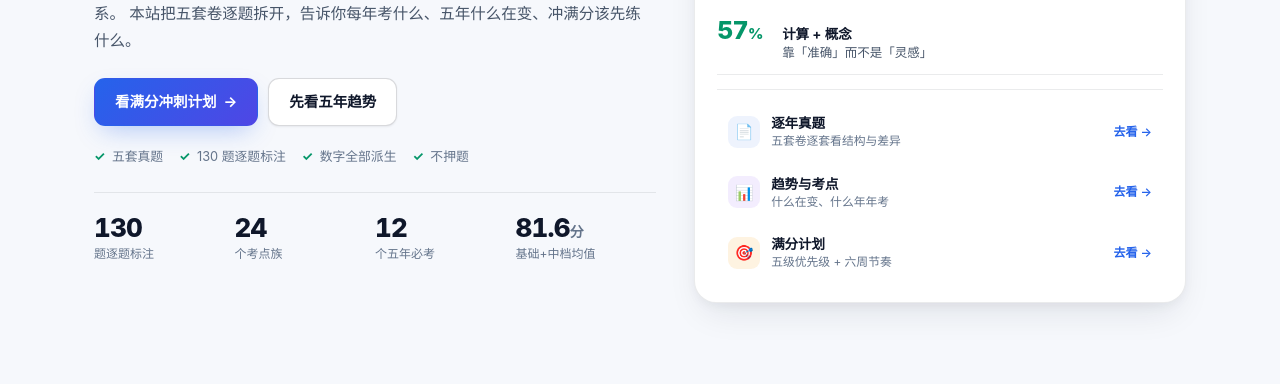
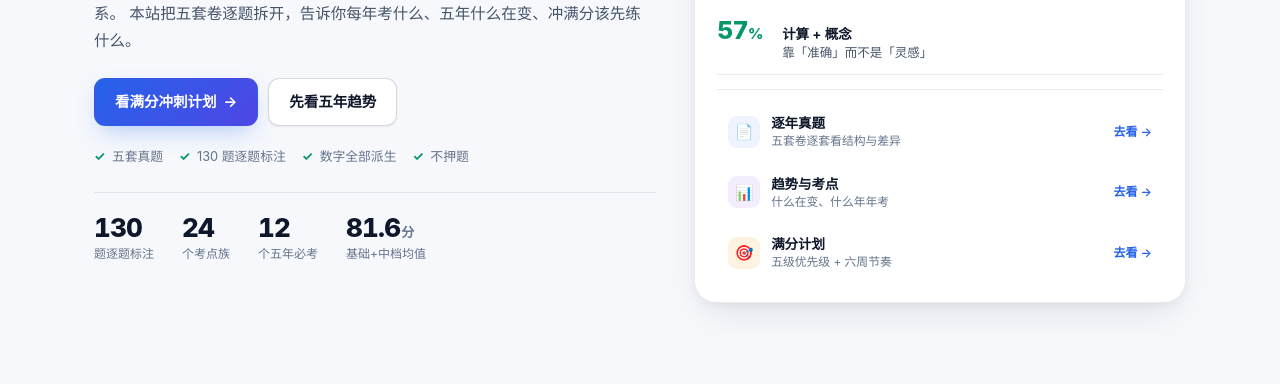
Before and after one commit to leverly/yuzi-math-prep, a plain HTML site: page index.html in a window 1280 px wide. Shown: the part 345-729 px from the top of the page. Drawn offline with Linux system fonts and the light colour scheme.

Commit message:
修排版：导语被 560px 死宽度硬折行，数字贴边
- .lede 的 max-width 从固定 560px 改为 min(100%,860px)，
  跟随容器宽度，不再把一行 40 字的导语在中间折断
- hero-stats 四列从 1fr 等分改为 auto + 间距，
  避免「81.6分」这类较长数值贴到列边被裁

```diff
--- a/index.html
+++ b/index.html
@@ -79,7 +79,7 @@ a{color:inherit}
 .dot-live{width:6px;height:6px;border-radius:50%;background:var(--accent);box-shadow:0 0 0 3px rgba(37,99,235,.16)}
 h1{font-size:clamp(28px,3.6vw,42px);line-height:1.22;font-weight:800;letter-spacing:-.03em;margin-bottom:16px}
 .accent-word{background:var(--accent-grad);-webkit-background-clip:text;background-clip:text;color:transparent}
-.lede{font-size:15.5px;color:var(--text-2);max-width:560px;line-height:1.75}
+.lede{font-size:15.5px;color:var(--text-2);max-width:min(100%,860px);line-height:1.75}
 .lede b{color:var(--text);font-weight:650}
 .hero-cta{display:flex;gap:10px;margin-top:24px;flex-wrap:wrap}
 .btn{
@@ -93,12 +93,12 @@ h1{font-size:clamp(28px,3.6vw,42px);line-height:1.22;font-weight:800;letter-spac
 .hero-trust{display:flex;gap:16px;margin-top:20px;flex-wrap:wrap;font-size:12.8px;color:var(--text-3)}
 .hero-trust b{color:var(--ok);margin-right:3px}
 .hero-stats{
-  display:grid;grid-template-columns:repeat(4,1fr);gap:0;margin-top:24px;padding-top:20px;
-  border-top:1px solid var(--border);
+  display:grid;grid-template-columns:repeat(4,auto);justify-content:start;gap:0 28px;
+  margin-top:24px;padding-top:20px;border-top:1px solid var(--border);
 }
-.hero-stats>div{display:flex;flex-direction:column;gap:1px}
-.hero-stats b{font-size:26px;font-weight:780;letter-spacing:-.03em;line-height:1.15;font-variant-numeric:tabular-nums}
-.hero-stats .hs-of{font-size:14px;font-weight:650;color:var(--text-3)}
+.hero-stats>div{display:flex;flex-direction:column;gap:1px;min-width:0}
+.hero-stats b{font-size:26px;font-weight:780;letter-spacing:-.03em;line-height:1.15;font-variant-numeric:tabular-nums;white-space:nowrap}
+.hero-stats .hs-of{font-size:13px;font-weight:650;color:var(--text-3);margin-left:1px}
 .hero-stats span{font-size:12px;color:var(--text-3)}
 
 /* ---------- 侧栏数据卡 ---------- */
```
Also changed, not shown: build.mjs (+6 -6 lines), papers.html (+6 -6 lines), plan.html (+6 -6 lines), trend.html (+6 -6 lines).
